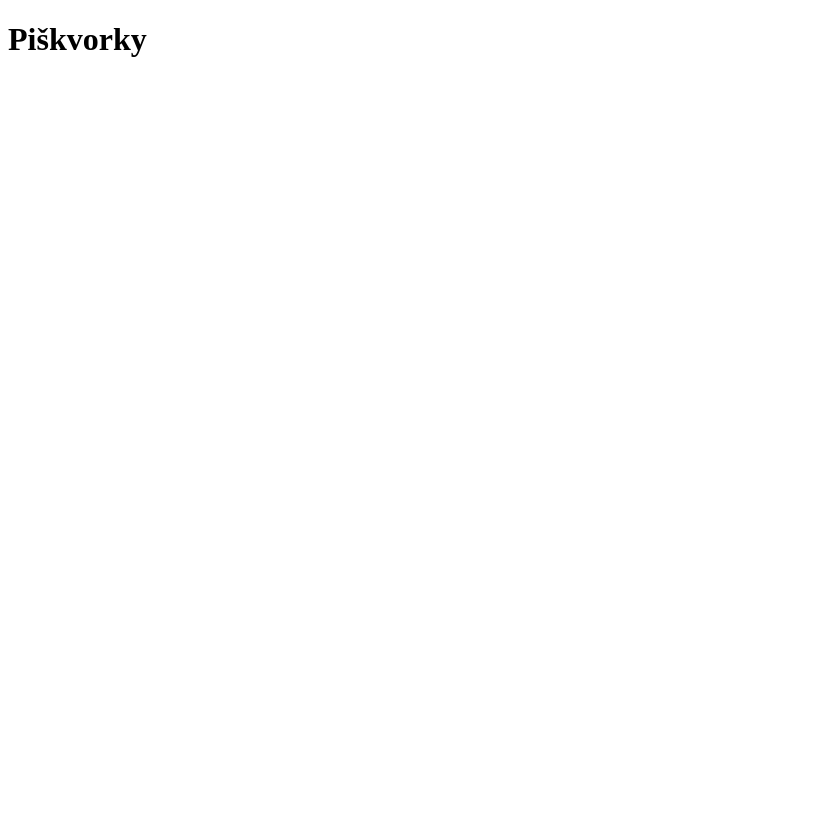
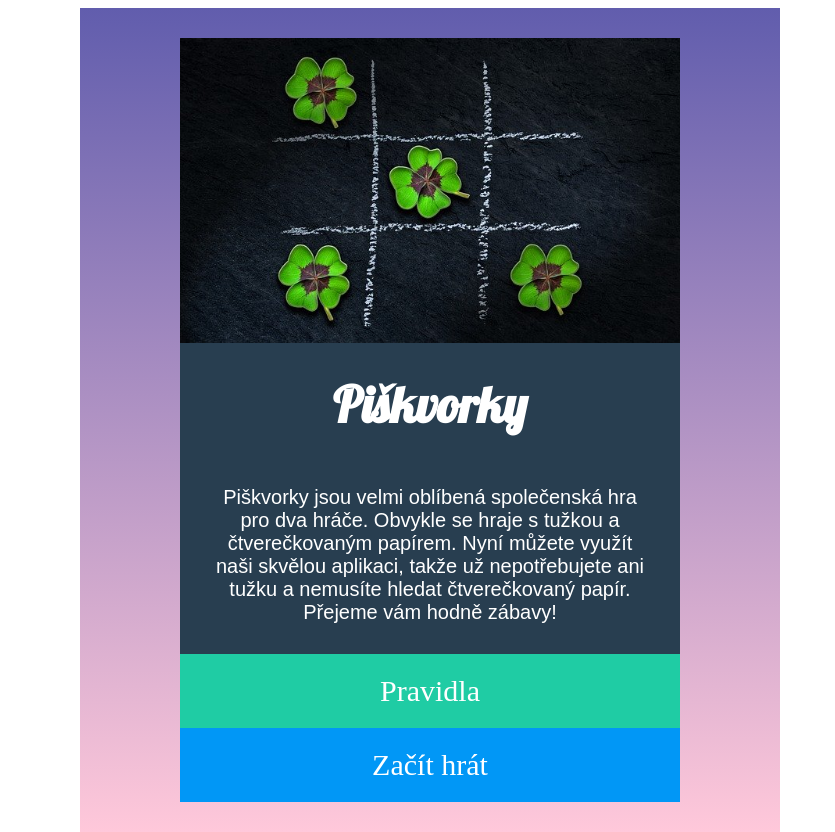
Before and after one commit to IngridHaburaiova/Piskvorky, a plain HTML site: page index.html in a window 1280 px wide. Shown: the whole page, without its empty margins (0-835 px from the left). Before the commit the page ends 800 px from the top, so only its background shows below. Drawn offline with Linux system fonts and the light colour scheme; files whose address does not match are found by name.

Commit message:
hraPiskvorky

```diff
--- a/index.html
+++ b/index.html
@@ -1,12 +1,39 @@
 <!DOCTYPE html>
 <html lang="en">
+
 <head>
   <meta charset="UTF-8">
   <meta name="viewport" content="width=device-width, initial-scale=1.0">
+  <link rel="stylesheet" href="style.css">
+
   <title>Piškvorky</title>
+
 </head>
+<link href="https://fonts.googleapis.com/css2?family=Lobster&display=swap" rel="stylesheet">
+
 <body>
-  <h1>Piškvorky</h1>
+  <div class=piskvorky>
 
+    <img src="C:\Users\ihabu\Desktop\czechitas\web_akademie\GIT\Piskvorky\obrazek.jpg" alt="Obrazek_ctyrlistek">
+
+    <div class="text">
+
+      <h1>Piškvorky</h1>
+
+      <p class="textPiskvorky">
+        Piškvorky jsou velmi oblíbená společenská hra pro dva hráče. Obvykle se hraje s tužkou a čtverečkovaným papírem.
+        Nyní můžete využít naši skvělou aplikaci, takže už nepotřebujete ani tužku a nemusíte hledat čtverečkovaný
+        papír. Přejeme vám hodně zábavy!
+      </p>
+
+      <div class="kontejner">
+        <ul class="odkazy">
+          <li class="pravidla"><a href="style.css">Pravidla</a></li>
+          <li class="zacitHrat"><a href=style.css>Začít hrát</a></li>
+        </ul>
+      </div>
+    </div>
+   </div>
 </body>
+
 </html>
--- /dev/null
+++ b/style.css
@@ -0,0 +1,78 @@
+.piskvorky{
+  background-image:linear-gradient(#615dad,#ffc8da );
+  width: 700px;
+  position: absolute;
+  right: 80px;
+  left: 80px;
+  display: flex;
+  flex-direction: column;
+}
+
+img {
+  display: block;
+  width: 500px;
+  margin-left: auto;
+  margin-right: auto;
+  position: relative;
+  margin-top: 30px;
+ }
+
+.text{
+  color: white;
+  background-color: #283e50;
+  width: 500px;
+  display: inline-block;
+  font-size: 20px;
+  margin-left: auto;
+  margin-right: auto;
+  margin-bottom: 30px;
+  text-align: center;
+  position: relative;
+   }
+
+h1{
+  font-size: 50px;
+  padding: 20px;
+  font-family: Lobster;
+  margin: 10px;
+}
+
+  .textPiskvorky{
+    padding: 20px;
+    font-family: Arial, Helvetica, sans-serif;
+    margin: 10px;
+  }
+
+.odkazy {
+  padding: 0;
+  margin: 0;
+  list-style-type: none;
+  font-size: 30px;
+}
+
+.pravidla{
+  background-color: #1fcca4;
+  padding: 20px;
+  text-align: center;
+  color: white;
+}
+
+.zacitHrat{
+  background-color: #0197f6;
+  padding: 20px;
+}
+
+a{
+  color: white;
+  text-decoration: none;
+
+}
+.pravidla:focus, .pravidla:hover {
+  background-color: #1cbb96;
+  color: white;
+}
+
+.zacitHrat:focus, .zacitHrat:hover {
+  background-color: #0090e9;
+  color: white;
+}
```
